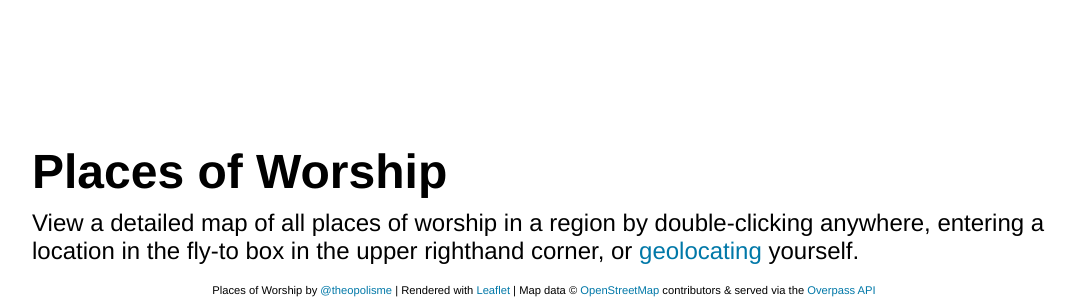
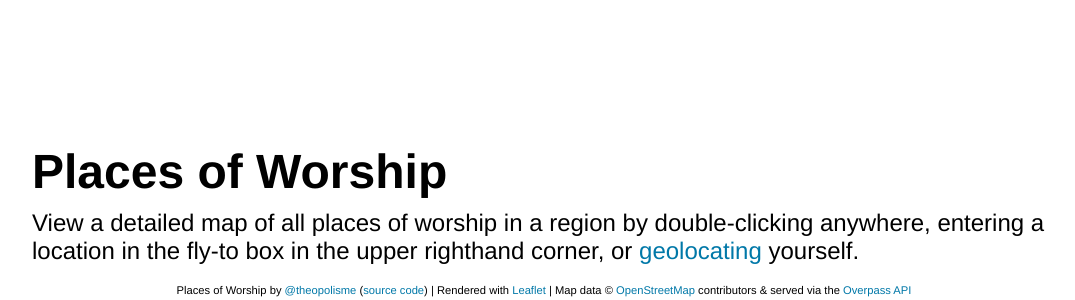
Before and after one commit to theopolisme/places-of-worship, a website: page www/index.html in a window 1280 px wide. Shown: the part 500-800 px from the top of the page, without its empty margins (96-1171 px from the left). Drawn offline with Linux system fonts and the light colour scheme; some packages are replaced by stand-ins of ours; a script that the page names is missing.

Commit message:
Add source code link

```diff
--- a/www/index.html
+++ b/www/index.html
@@ -17,7 +17,7 @@
         <p>View a detailed map of all places of worship in a region by double-clicking anywhere, entering a location in the fly-to box in the upper righthand corner, or <a id="geolocate" href="">geolocating</a> yourself.</p>
     </div>
     <div class="footer">
-        Places of Worship by <a target="_blank" href="https://theopatt.com">@theopolisme</a> | Rendered with <a target="_blank" href="http://leafletjs.com" title="A JS library for interactive maps">Leaflet</a> | Map data © <a target="_blank" href="https://openstreetmap.org">OpenStreetMap</a> contributors &amp; served via the <a target="_blank" href="http://overpass-api.de/">Overpass API</a><span class="osm-login-detail"> | OSM logged in (<a id="osmLogout" href="#">logout</a>)</span>
+        Places of Worship by <a target="_blank" href="https://theopatt.com">@theopolisme</a> (<a target="_blank" href="https://github.com/theopolisme/places-of-worship">source code</a>) | Rendered with <a target="_blank" href="http://leafletjs.com" title="A JS library for interactive maps">Leaflet</a> | Map data © <a target="_blank" href="https://openstreetmap.org">OpenStreetMap</a> contributors &amp; served via the <a target="_blank" href="http://overpass-api.de/">Overpass API</a><span class="osm-login-detail"> | OSM logged in (<a id="osmLogout" href="#">logout</a>)</span>
     </div>
     <div id="map"></div>
     <script>
```
